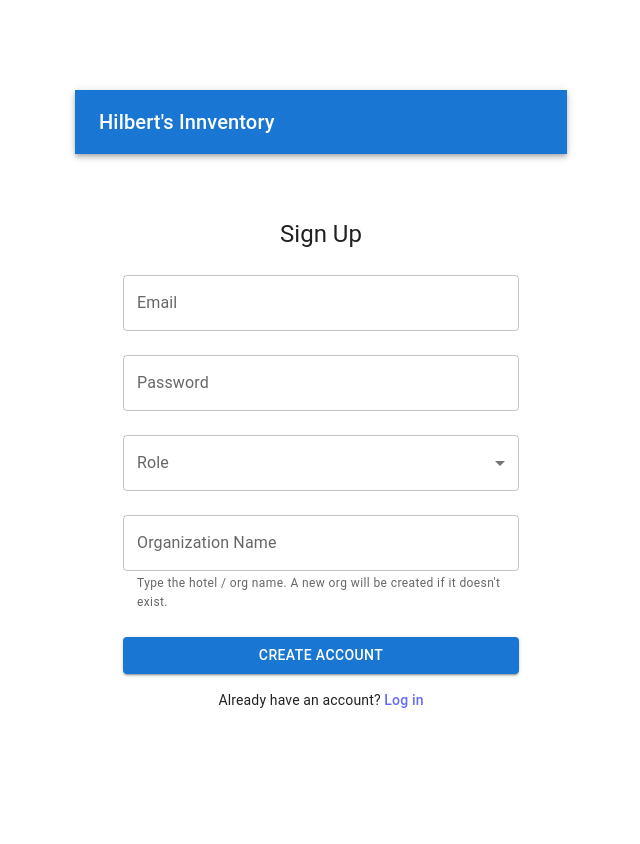
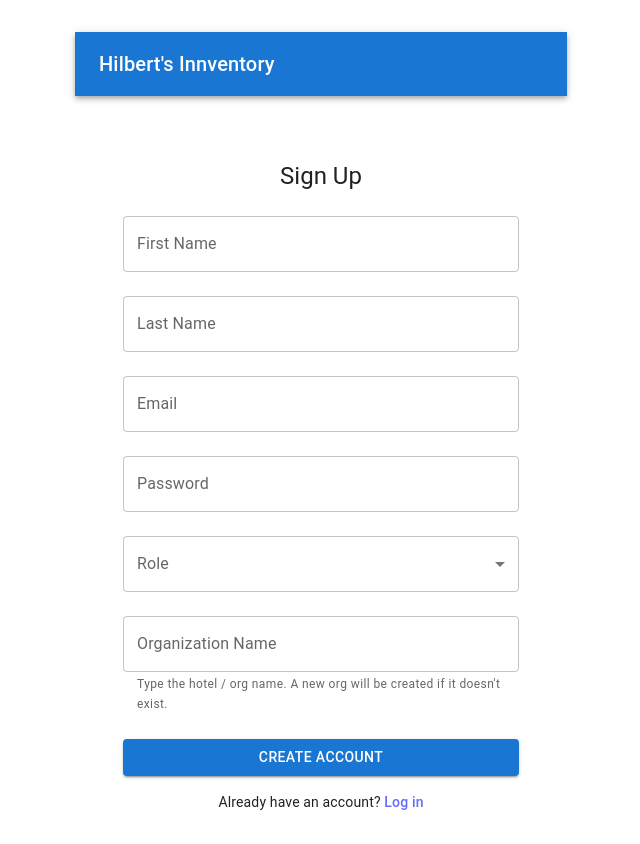
Before and after one commit to 1jdsteele/innventory, a React (Vite) app: page /signup in a window 1280 px wide. Shown: the whole page, without its empty margins (319-959 px from the left). Before the commit the page ends 800 px from the top, so only its background shows below. Built offline with nearby package versions, Linux system fonts and the light colour scheme; no server answers.

Commit message:
changes to database and to Signup.jsx to use supabase for user authentication. correctly wrote users and organizations to respective tables (employees, organizations, auth.users)

```diff
--- a/src/pages/Signup.jsx
+++ b/src/pages/Signup.jsx
@@ -14,6 +14,8 @@ import { supabase } from "../services/supabaseClient";
 export default function Signup() {
   const navigate = useNavigate();
   const [form, setForm] = useState({
+    firstName: "",
+    lastName: "",
     email: "",
     password: "",
     role: "",
@@ -28,10 +30,12 @@ export default function Signup() {
     e.preventDefault();
     setError("");
 
-    const { email, password, role, organization } = form;
+    const { firstName, lastName, email, password, role, organization } = form;
 
     // basic client-side validation
     if (
+      !firstName.trim() ||
+      !lastName.trim() ||
       !email.trim() ||
       !password.trim() ||
       !role.trim() ||
@@ -57,17 +61,14 @@ export default function Signup() {
 
       const user = signupData.user;
       if (!user) {
-        // This can happen if email confirmation is required and user must confirm first
-        // For your class project, you may want to disable "email confirmation" in Supabase Auth settings.
         throw new Error(
-          "Signup succeeded, but no user was returned. Check your Supabase Auth email confirmation settings."
+          "Signup succeeded, but no user was returned. Check your Supabase Auth settings."
         );
       }
 
       // 2) Find or create organization row
       const orgName = organization.trim();
 
-      // Try to find an existing organization by name
       const { data: existingOrg, error: orgSelectError } = await supabase
         .from("organizations")
         .select("id")
@@ -84,7 +85,6 @@ export default function Signup() {
       if (existingOrg) {
         orgId = existingOrg.id;
       } else {
-        // Insert a new organization if it doesn't exist
         const { data: newOrg, error: orgInsertError } = await supabase
           .from("organizations")
           .insert({ name: orgName })
@@ -98,19 +98,21 @@ export default function Signup() {
         orgId = newOrg.id;
       }
 
-      // 3) Create profile row linked to auth user + organization
-      const { error: profileError } = await supabase.from("profiles").insert({
+      // 3) Create employee row linked to auth user + organization
+      const { error: employeeError } = await supabase.from("employees").insert({
         id: user.id, // must match auth.users.id
         email: user.email,
+        first_name: firstName.trim(),
+        last_name: lastName.trim(),
         role: role.trim(),
         organization_id: orgId,
       });
 
-      if (profileError) {
-        throw profileError;
+      if (employeeError) {
+        throw employeeError;
       }
 
-      // 4) Done! Send user to login (or directly to Inventory if you prefer)
+      // 4) Done! Send user to login
       alert("Account created successfully! Please log in.");
       navigate("/login", { replace: true });
     } catch (err) {
@@ -128,6 +130,24 @@ export default function Signup() {
       </Typography>
 
       <Box component="form" onSubmit={handleSubmit}>
+        <TextField
+          fullWidth
+          margin="normal"
+          label="First Name"
+          name="firstName"
+          value={form.firstName}
+          onChange={onChange}
+        />
+
+        <TextField
+          fullWidth
+          margin="normal"
+          label="Last Name"
+          name="lastName"
+          value={form.lastName}
+          onChange={onChange}
+        />
+
         <TextField
           fullWidth
           margin="normal"
```
